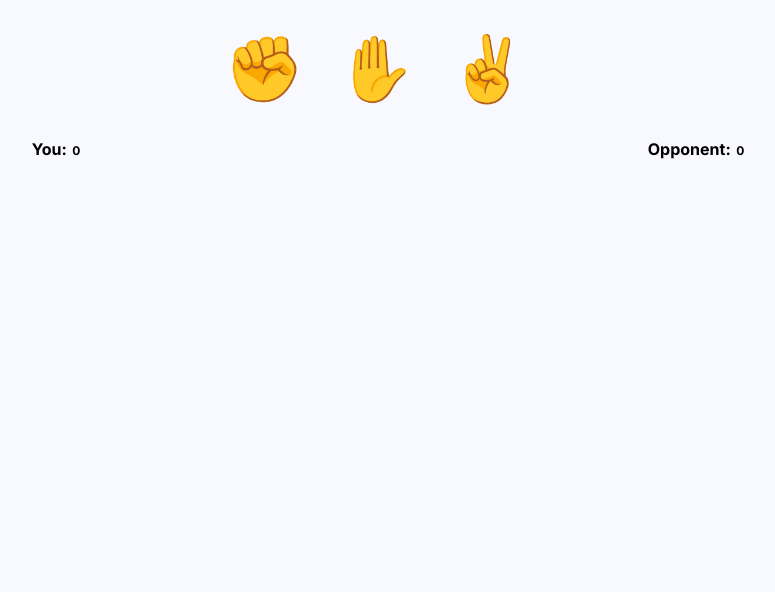
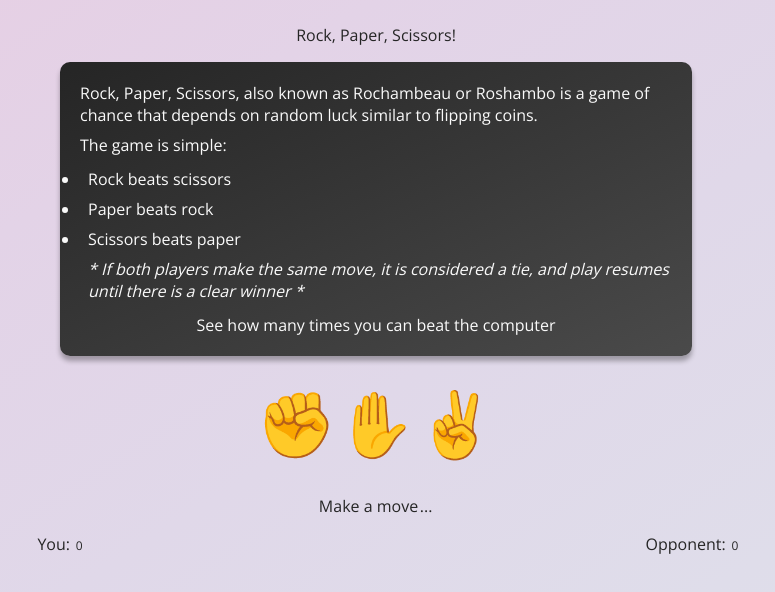
Before and after one commit to caleblopez96/Rock-Paper-Scissors, a plain HTML site: page index.html in a window 1280 px wide. Shown: the whole page, without its empty margins (264-1039 px from the left). Drawn offline with nearby package versions, Linux system fonts and the light colour scheme.

Commit message:
Add files via upload

```diff
--- a/index.html
+++ b/index.html
@@ -8,12 +8,27 @@
     <title>Rock, Paper, Scissors</title>
 </head>
 <body>
+    <header> Rock, Paper, Scissors! </header>
+    <section class="history">
+        <p>Rock, Paper, Scissors, also known as Rochambeau or Roshambo is a game of chance that depends on random luck similar to flipping coins.</p>
+        <p>The game is simple:</p>
+    <ul>
+        <li>Rock beats scissors</li>
+        <li>Paper beats rock</li>
+        <li>Scissors beats paper</li>
+        <li>* If both players make the same move, it is considered a tie, and play resumes until there is a clear winner *</li>
+    </ul>
+        <p>See how many times you can beat the computer</p>
+    </section>
     <div class="selections">
         <button class="selection" data-selection="rock">✊</button>
         <button class="selection" data-selection="paper">✋</button>
         <button class="selection" data-selection="scissors">✌️</button>
+    </div>
+    <div class="resultsText">
+        Make a move <span class="ellipses"> </span>
         </div>
-        <div class="results">
+    <div class="results">
         <div>
         You:
         <span class="resultScore" data-your-score>0</span>
--- a/style.css
+++ b/style.css
@@ -1,4 +1,4 @@
-@import url('https://fonts.googleapis.com/css2?family=Inter:wght@700&display=swap');
+@import url("https://fonts.googleapis.com/css2?family=Lato&family=Open+Sans:wght@300&display=swap");
 
 *,
 *::before,
@@ -9,8 +9,47 @@
 }
 
 body {
-    background-color: #F8F8FF;
-    font-family: 'Inter', sans-serif;
+    background-image: linear-gradient(to right bottom, #e7cee3, #e3d3e7, #e0d8e9, #dfddea, #e0e1e9);
+    color: #252525;
+    padding: 0.5rem;
+    font-family: "Open Sans", sans-serif;
+    height: 100vh;
+}
+
+header {
+    display: flex;
+    justify-content: center;
+    align-items: center;
+    margin: 1rem 0;
+}
+
+.history {
+    padding: 1rem;
+    border-radius: 10px;
+    background-image: linear-gradient(to bottom right, #252525, #4a4a4a);
+    box-shadow: 0px 5px 5px 0px rgba(0, 0, 0, 0.3);
+    width: 50%;
+    margin: auto;
+}
+
+p,
+ul {
+    color: #fafafa;
+    padding: 0.25rem;
+    font-family: "Open Sans", sans-serif;
+}
+
+li {
+    padding: 0.25rem 0 0.25rem 0.5rem;
+}
+
+li:last-child {
+    font-style: italic;
+    list-style-type: none;
+}
+
+p:last-child {
+    text-align: center;
 }
 
 .selections {
@@ -18,7 +57,7 @@ body {
     justify-content: center;
     align-items: center;
     margin: 2rem 0;
-    gap: 2rem;
+    gap: rem;
 }
 
 .selection {
@@ -34,6 +73,29 @@ body {
     transform: scale(1.15);
 }
 
+.ellipses:after {
+    overflow: hidden;
+    display: inline-block;
+    vertical-align: bottom;
+    animation: ellipsis steps(4, end) 5500ms infinite;
+    -webkit-animation: ellipsis steps(4, end) 5500ms infinite;
+    content: "...";
+    width: 0px;
+    padding-left: 0.1rem;
+}
+
+@keyframes ellipsis {
+to {
+    width: 1.25em;
+    }
+}
+
+@-webkit-keyframes ellipsis {
+to {
+    width: 1.25em;
+    }
+}
+
 .results {
     display: grid;
     justify-content: center;
@@ -43,16 +105,21 @@ body {
     margin: 1rem 0;
 }
 
+.resultsText {
+    display: flex;
+    justify-content: center;
+}
+
 .resultScore {
-    margin-left: .1rem;
-    font-size: .75rem;
+    margin-left: 0.1rem;
+    font-size: 0.75rem;
 }
 
 .resultSelection {
-    opacity: .5;
+    opacity: 0.5;
 }
 
 .resultSelection.winner {
     opacity: 1;
-    font-size: 1.25rem
+    font-size: 1.25rem;
 }
```
Also changed, not shown: script.js (+17 -6 lines).
